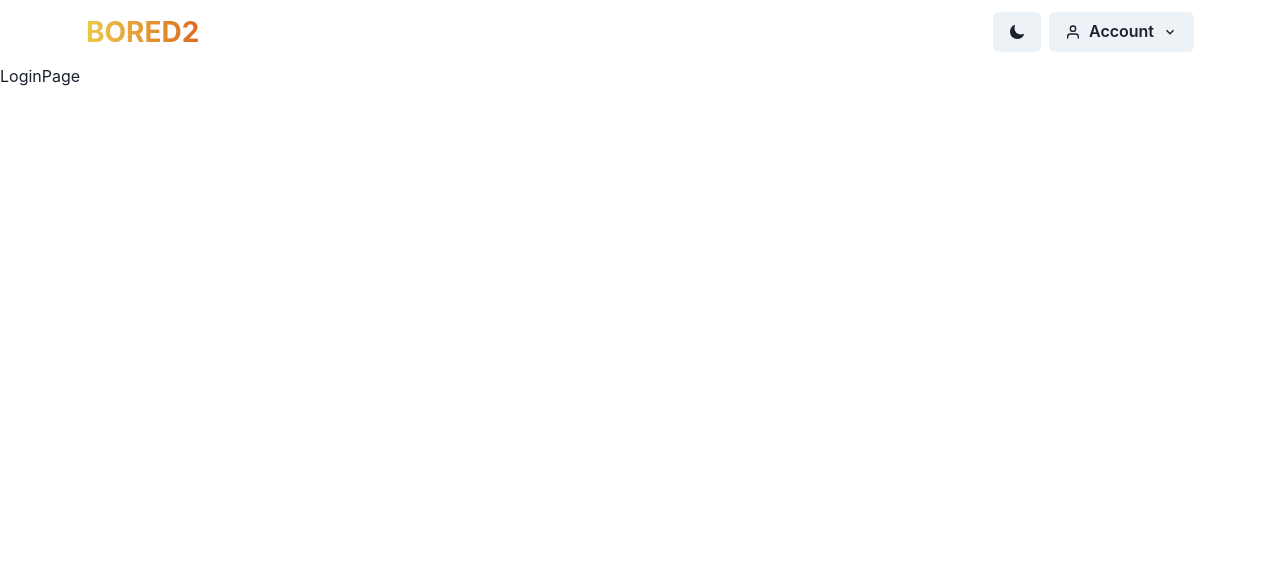
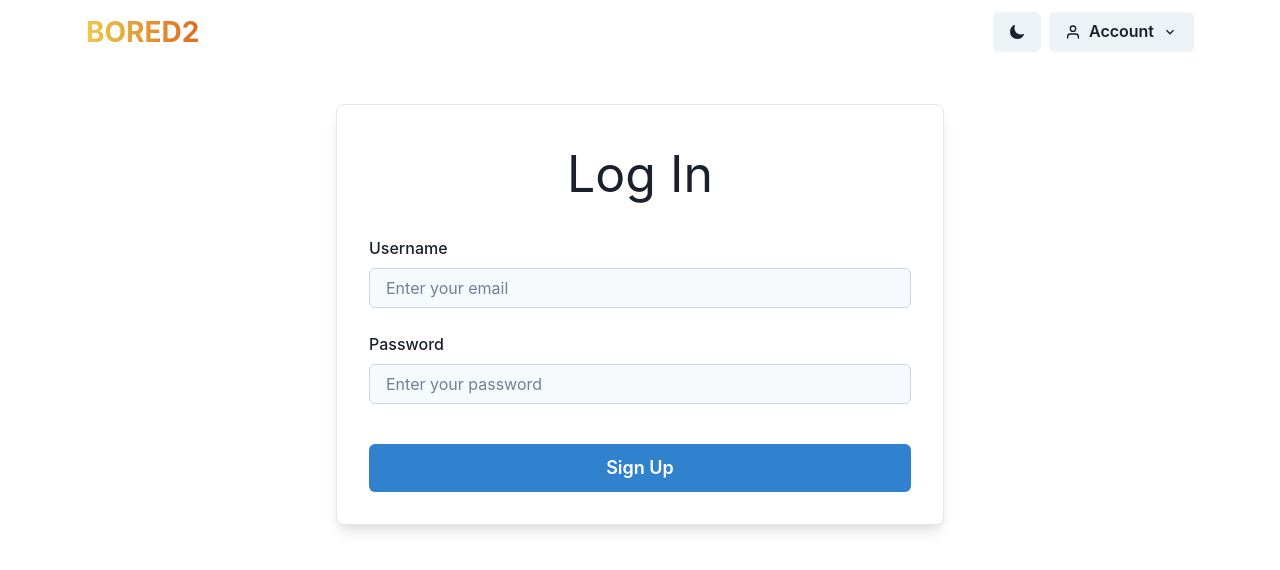
Before and after one commit to awolarm/JobReviews, a React (Vite) app in the folder frontend/: page /login in a window 1280 px wide. Shown: the top 570 px of the page. Built offline with nearby package versions, Linux system fonts and the light colour scheme.

Commit message:
Update LoginPage.jsx

```diff
--- a/frontend/src/pages/LoginPage.jsx
+++ b/frontend/src/pages/LoginPage.jsx
@@ -1,7 +1,128 @@
+import { useState, useEffect } from 'react';
+import { Box, Button, Container, Input, VStack, Text } from '@chakra-ui/react';
+import { useColorModeValue } from '@chakra-ui/color-mode';
+import { FormControl, FormLabel} from '@chakra-ui/form-control';
+
 const LoginPage = () => {
+    const formBg = useColorModeValue("white", "gray.700");
+    const inputBg = useColorModeValue("gray.50", "gray.600");
+    const textColor = useColorModeValue("gray.800", "white");
+
+    const [formData, setFormData] = useState ({
+        email: '',
+        password: '',
+    });
+
+    const [isLoading, setIsLoading] = useState(false);
+    const [showToast, setShowToast] = useState(false);
+    const [toastMessage, setToastMessage] = useState('');
+    const [toastStatus, setToastStatus] = useState('');
+
+    useEffect(() => {
+        if (showToast) {
+            const timer = setTimeout(() => {
+                setShowToast(false);
+            }, 3000);
+            return () => clearTimeout(timer);
+        }
+    }, [showToast]);
+
+    const handleChange = (e) => {
+        setFormData({
+            ...formData,
+            [e.target.name] : e.target.value
+        });
+    }
+
+    const handleSubmit = (e) => {
+        e.preventDefault();
+        console.log(formData);
+    }
+
+
+
     return(
-        <div>LoginPage</div>
-    )
-}
+        <Container maxW="container.sm" py={10} >
+            {showToast &&(
+                <Box
+                    position="fixed"
+                    top="4"
+                    right="4"
+                    p="4"
+                    bg={toastStatus === 'error' ? 'red.500' : 'green.500'}
+                    color="white"
+                    borderRadius="md"
+                    zIndex="tost"
+
+                >
+                    {toastMessage}
+                </Box>
+            )}
+            <VStack spacing={8}>
+                <Box
+                    w="full"
+                    bg={formBg}
+                    p={8}
+                    rounded="lg"
+                    shadow="lg"
+                    borderWidth="1px"
+                    borderColor={useColorModeValue("gray.200", "gray.600")}
+                >
+                    <form onSubmit={handleSubmit}>
+                        <VStack spacing={6}>
+                            <Text fontSize='50px' color={textColor}>
+                                Log In
+                            </Text>
+                            <FormControl>
+                                <FormLabel color={textColor}>Username</FormLabel>
+                                <Input
+                                    name="email"
+                                    type="text"
+                                    value={formData.email}
+                                    onChange={handleChange}
+                                    placeholder="Enter your email"
+                                    _placeholder={{color: "gray.500"}}
+                                    required
+                                    bg={inputBg}
+                                    color={textColor}
+                                    borderColor={useColorModeValue("gray.300", "gray.500")}
+                                    _hover={{ borderColor: useColorModeValue("gray.400", "gray.400") }}
+                                    _focus={{ borderColor: "blue.500", boxShadow: "0 0 0 1px blue.500" }}
+                                />
+                            </FormControl>
+                            <FormControl>
+                                <FormLabel color={textColor}>Password</FormLabel>
+                                <Input
+                                    name="password"
+                                    type="password"
+                                    value={formData.password}
+                                    onChange={handleChange}
+                                    placeholder="Enter your password"
+                                    _placeholder={{color : "gray.500"}}
+                                    required
+                                    bg={inputBg}
+                                    color={textColor}
+                                    borderColor={useColorModeValue("gray.300", "gray.500")}
+                                    _hover={{ borderColor: useColorModeValue("gray.400", "gray.400") }}
+                                    _focus={{ borderColor: "blue.500", boxShadow: "0 0 0 1px blue.500" }}
+                                />
+                            </FormControl>
+                            <Button
+                                type="submit"
+                                isLoading={isLoading}
+                                colorScheme={ useColorModeValue("blue", "teal")}
+                                size="lg"
+                                width="full"
+                                mt={4}
+                            >
+                                Sign Up
+                            </Button>
+                        </VStack>
+                    </form>
+                </Box>
+            </VStack>
+        </Container>
+    );
+};
 
 export default LoginPage;
```
